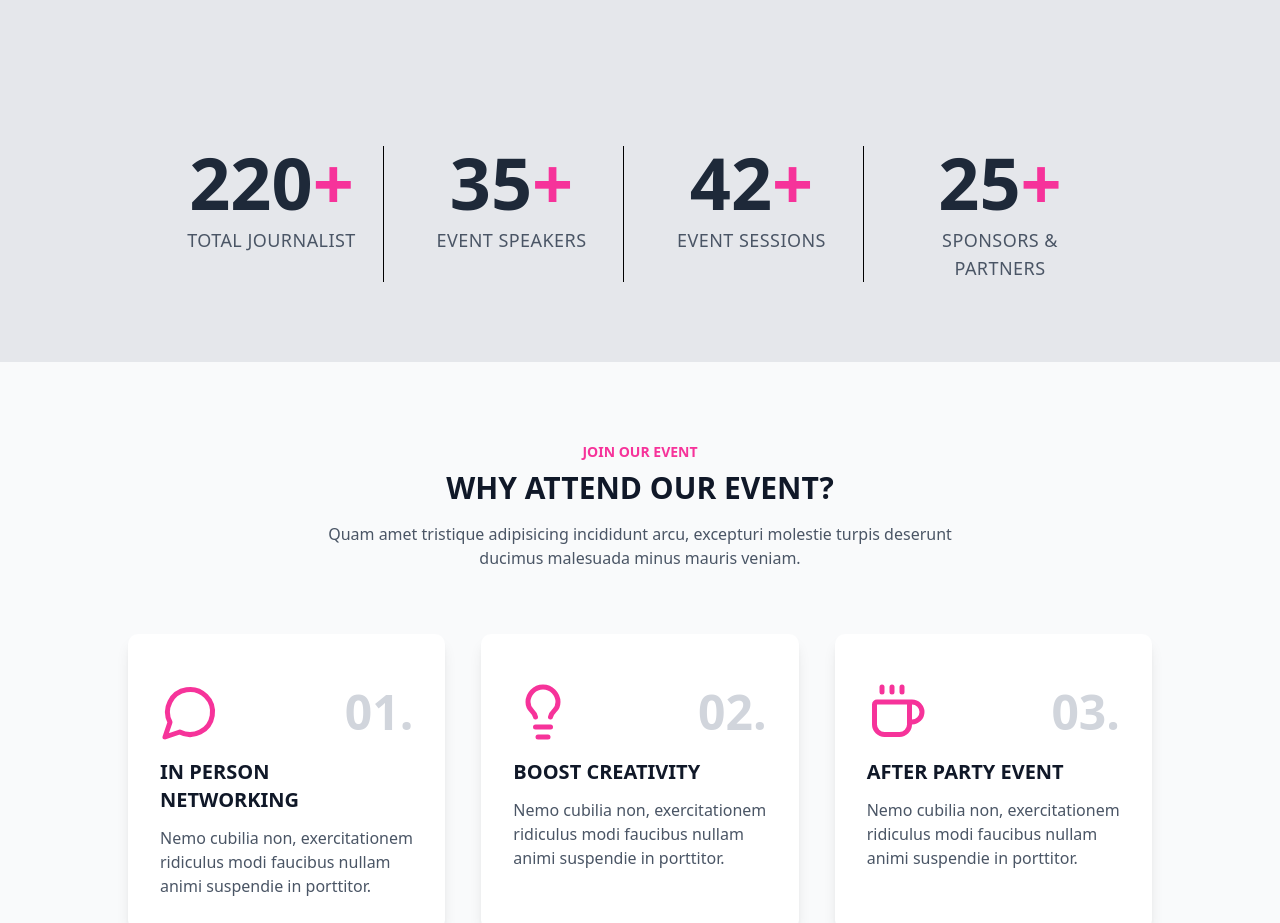
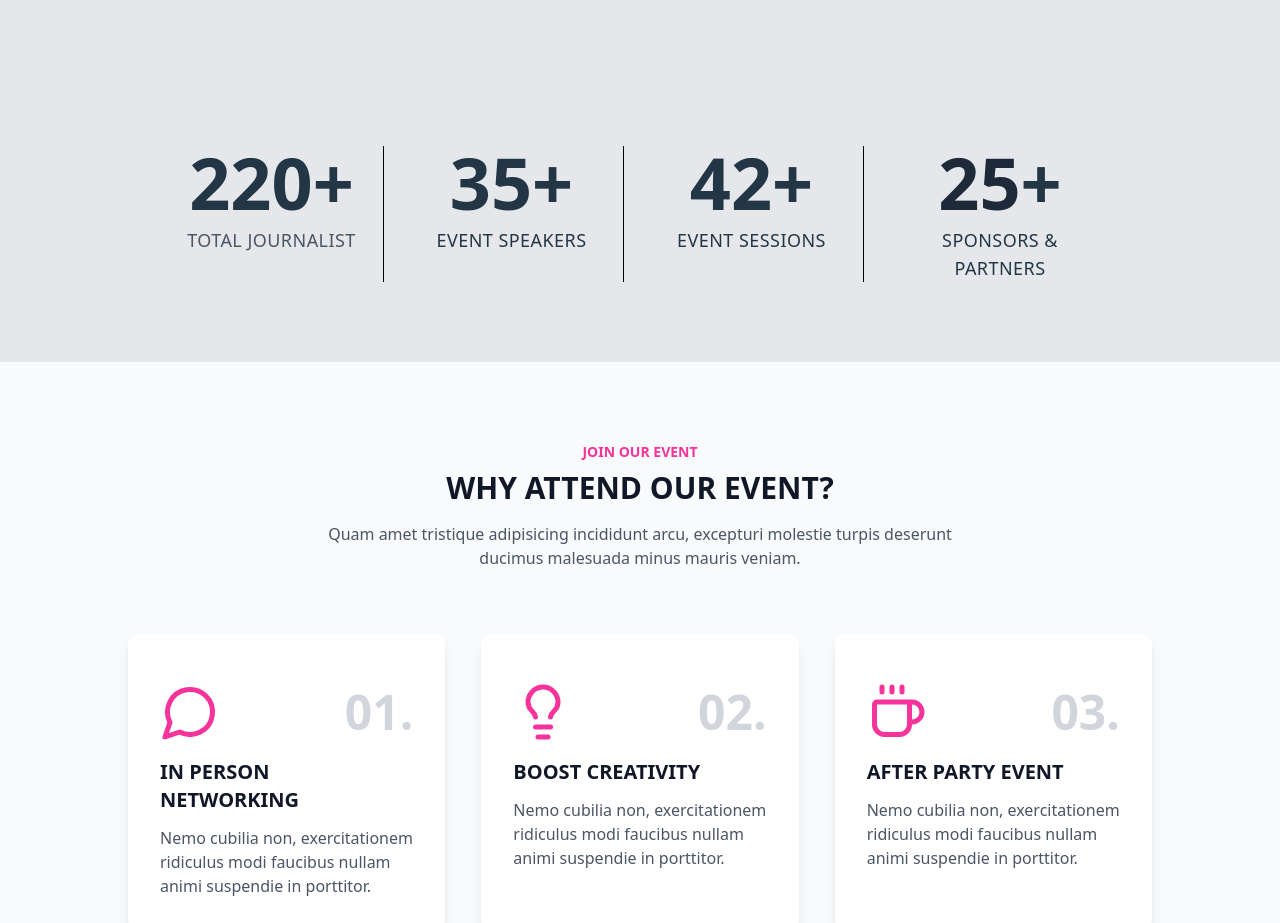
Before and after one commit to vamshichi/fitnessfest, a Next.js app: page / in a window 1280 px wide. Shown: the part 1700-2623 px from the top of the page. Built offline with nearby package versions, Linux system fonts and the light colour scheme; no server answers.

Commit message:
change of new website

```diff
--- a/components/event-info-section.tsx
+++ b/components/event-info-section.tsx
@@ -109,28 +109,28 @@ export default function EventInfoSection() {
         {/* Statistics */}
         <div className="grid grid-cols-2 md:grid-cols-4 gap-8 pb-20 pt-4 max-w-6xl mx-auto px-4">
           <div className="text-center border-r border-black pr-4">
-            <div className="text-4xl lg:text-7xl font-bold text-gray-800 mb-2">
-              220<span className="text-pink-500">+</span>
+            <div className="text-4xl lg:text-7xl font-bold text-[#223645] mb-2">
+              220<span className="text-[#223645]">+</span>
             </div>
             <p className="text-gray-600 text-lg uppercase tracking-wide">TOTAL JOURNALIST</p>
           </div>
           <div className="text-center border-r border-black pr-4">
-            <div className="text-4xl lg:text-7xl font-bold text-gray-800 mb-2">
-              35<span className="text-pink-500">+</span>
+            <div className="text-4xl lg:text-7xl font-bold text-[#223645] mb-2">
+              35<span className="text-[#223645]">+</span>
             </div>
-            <p className="text-gray-600 text-lg uppercase tracking-wide">EVENT SPEAKERS</p>
+            <p className="text-[#223645] text-lg uppercase tracking-wide">EVENT SPEAKERS</p>
           </div>
           <div className="text-center border-r border-black pr-4">
-            <div className="text-4xl lg:text-7xl font-bold text-gray-800 mb-2">
-              42<span className="text-pink-500">+</span>
+            <div className="text-4xl lg:text-7xl font-bold text-[#223645] mb-2">
+              42<span className="text-[#223645]">+</span>
             </div>
-            <p className="text-gray-600 text-lg uppercase tracking-wide">EVENT SESSIONS</p>
+            <p className="text-[#223645] text-lg uppercase tracking-wide">EVENT SESSIONS</p>
           </div>
           <div className="text-center">
             <div className="text-4xl lg:text-7xl font-bold text-gray-800 mb-2">
-              25<span className="text-pink-500">+</span>
+              25<span className="text-[#223645]">+</span>
             </div>
-            <p className="text-gray-600 text-lg uppercase tracking-wide">SPONSORS & PARTNERS</p>
+            <p className="text-[#223645] text-lg uppercase tracking-wide">SPONSORS & PARTNERS</p>
           </div>
         </div>
       </div>
```
Also changed, not shown: components/Homehero.tsx (+2 -9 lines), 2 other files (tests, documents, lock files or other folders).
